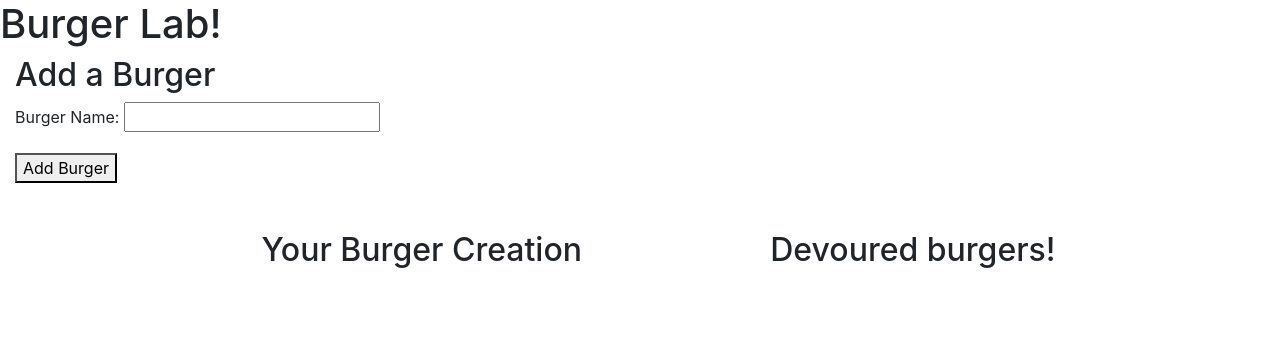
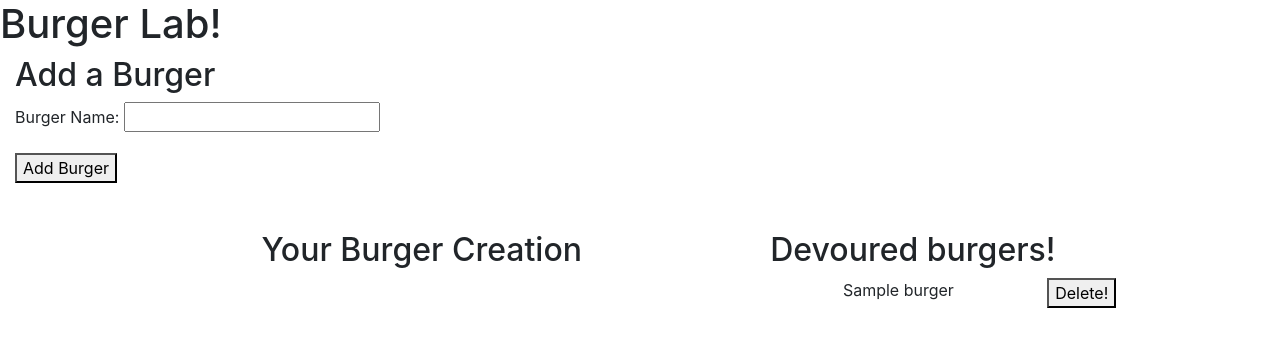
Before and after one commit to tintin92/Burger, a Node server app: page / in a window 1280 px wide. Shown: the top 347 px of the page. Run offline with Node 20, Linux system fonts and the light colour scheme; tables that the repository leaves empty hold one stand-in row (values such as "Sample post"); some libraries are stand-ins or nearby versions.

Commit message:
callback response not firing now fixed

```diff
--- a/models/burger.js
+++ b/models/burger.js
@@ -23,7 +23,7 @@ var burger = {
 
   delete: function (objColVals, condition, cb) {
     orm.delete("burgers", condition, function (res) {
-      cb(result);
+      cb(res);
 
     });
   }
--- a/views/index.handlebars
+++ b/views/index.handlebars
@@ -20,7 +20,7 @@
     <ul>
       {{#each burgers}}
       {{#unless devoured}}
-
+      {{> burgers/burger-block devoured=true}}
       {{/unless}}
       {{/each}}
     </ul>
@@ -30,7 +30,7 @@
     <ul>
       {{#each burgers}}
       {{#if devoured}}
-      {{!-- {{> burgers/burger-block devoured=false}} --}}
+      {{> burgers/burger-block devoured=false}}
       {{/if}}
       {{/each}}
     </ul>
```
Also changed, not shown: public/assets/js/burgers.js, views/layouts/main.handlebars (indentation only).
